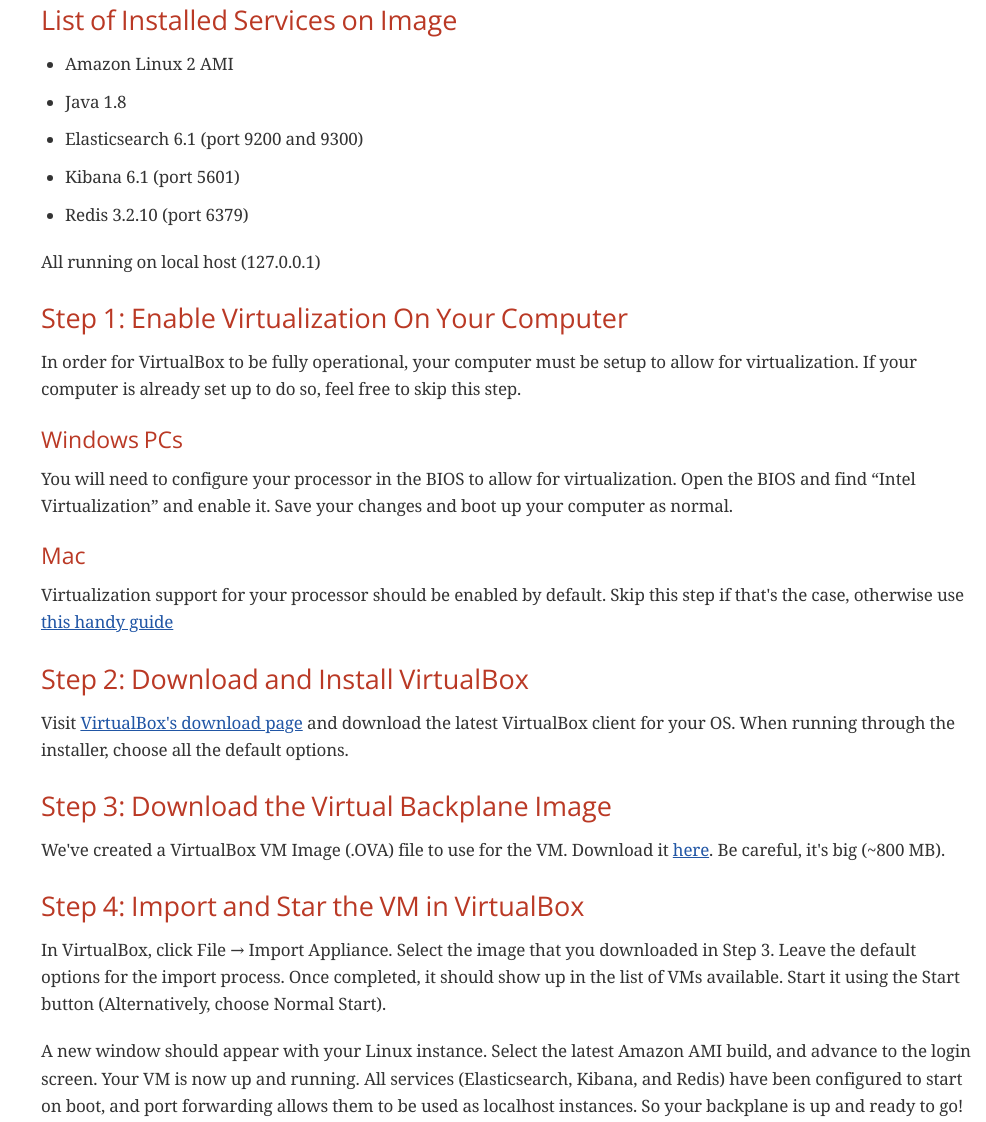
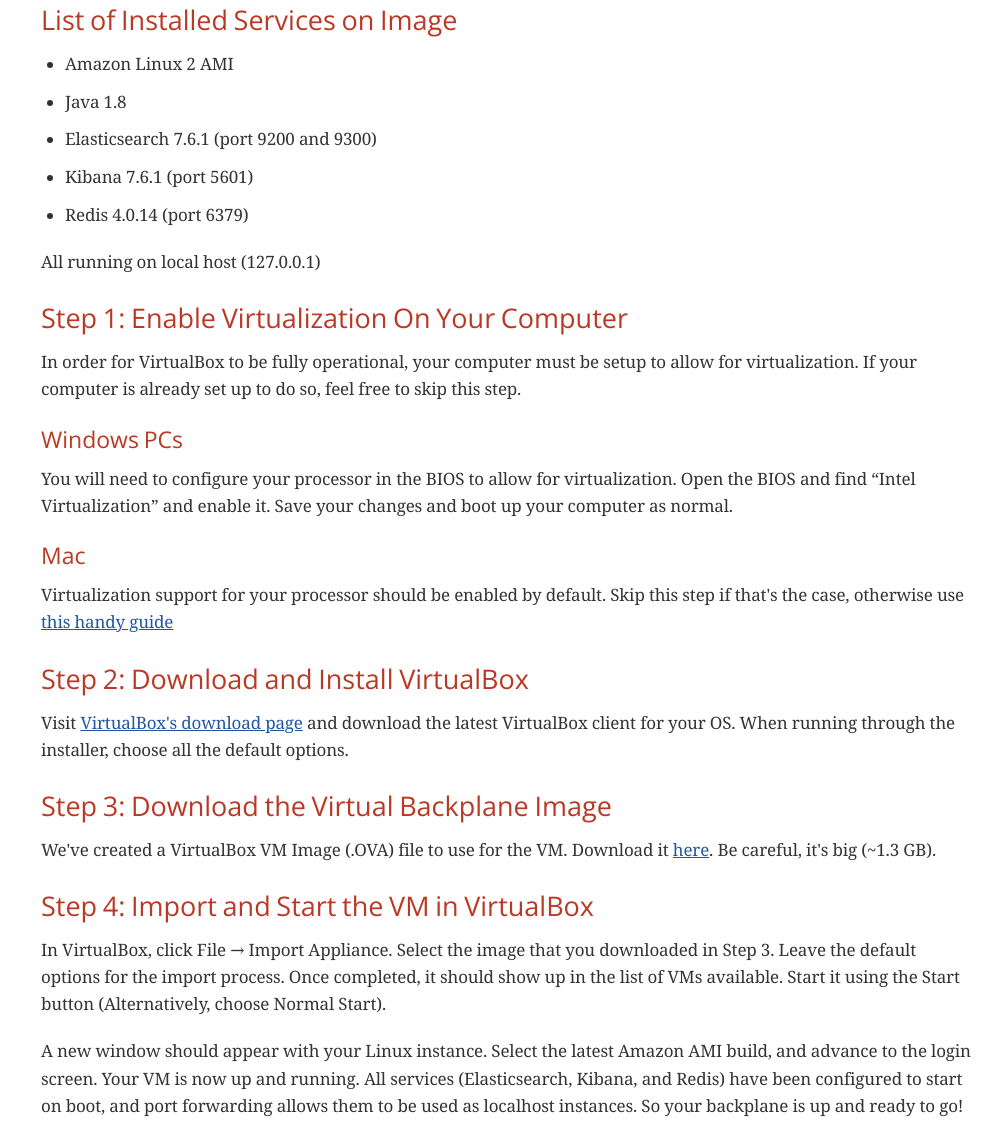
Before and after one commit to jimmutable/jimmutable.github.io, a plain HTML site: page index.html in a window 1280 px wide. Shown: the part 7940-9062 px from the top of the page, without its empty margins (294-1280 px from the left). Drawn offline with nearby package versions, Linux system fonts and the light colour scheme; a web font is replaced by a local one.

Commit message:
Updated for new version of virtualized backplane
Elasticsearch was upgraded to 7.6.1

```diff
--- a/index.html
+++ b/index.html
@@ -870,13 +870,13 @@ Thrown when someone tries to change something after an object has been completed
 								<p>Java 1.8</p>
 							</li>
 							<li>
-								<p>Elasticsearch 6.1 (port 9200 and 9300)</p>
+								<p>Elasticsearch 7.6.1 (port 9200 and 9300)</p>
 							</li>
 							<li>
-								<p>Kibana 6.1 (port 5601)</p>
+								<p>Kibana 7.6.1 (port 5601)</p>
 							</li>
 							<li>
-								<p>Redis 3.2.10 (port 6379)</p>
+								<p>Redis 4.0.14 (port 6379)</p>
 							</li>
 						</ul>
 					</div>
@@ -908,11 +908,11 @@ Thrown when someone tries to change something after an object has been completed
 			<div class="sect2">
 			<h3 id="_virtualized_backplane_step_3">Step 3: Download the Virtual Backplane Image</h3>
 				<div class="paragraph">
-					<p>We've created a VirtualBox VM Image (.OVA) file to use for the VM. Download it <a href="http://jimmutable-virtualized-backplane.s3-us-west-2.amazonaws.com/jimmutable_virtual_backplane.ova">here</a>. Be careful, it's big (~800 MB).</p>
+					<p>We've created a VirtualBox VM Image (.OVA) file to use for the VM. Download it <a href="http://jimmutable-virtualized-backplane/jimmutable_virtual_backplane_v2.ova">here</a>. Be careful, it's big (~1.3 GB).</p>
 				</div>
 			</div>
 			<div class="sect2">
-			<h3 id="_virtualized_backplane_step_4">Step 4: Import and Star the VM in VirtualBox</h3>
+			<h3 id="_virtualized_backplane_step_4">Step 4: Import and Start the VM in VirtualBox</h3>
 				<div class="paragraph">
 					<p>In VirtualBox, click File → Import Appliance. Select the image that you downloaded in Step 3. Leave the default options for the import process. Once completed, it should show up in the list of VMs available. Start it using the Start button (Alternatively, choose Normal Start).</p>
 				</div>
@@ -928,7 +928,8 @@ Thrown when someone tries to change something after an object has been completed
 					<p>Launch your web application, and it should attempt to connect or use these services as if they were running on localhost.</p>
 				</div>
 				<div class="paragraph">
-					<p>One common issue lies with Elasticsearch, where if the Transport client for your App is not the corresponding version running on your VM, you will be unable to connect. If this is the case, ensure that the VM version matches your Transport client and update either of them accordingly. This issue will hopefully be solved if we convert to the Elasticsearch Rest client someday.</p>
+					<!-- <p>One common issue lies with Elasticsearch, where if the Transport client for your App is not the corresponding version running on your VM, you will be unable to connect. If this is the case, ensure that the VM version matches your Transport client and update either of them accordingly. This issue will hopefully be solved if we convert to the Elasticsearch Rest client someday.</p> -->
+					<p>Jimmutable Cloud currently uses the Elasticsearch Java High Level REST client. Be aware that the current client does not support the previous version (6.x) of Elasticsearch </p>
 				</div>
 			</div>
 
```
